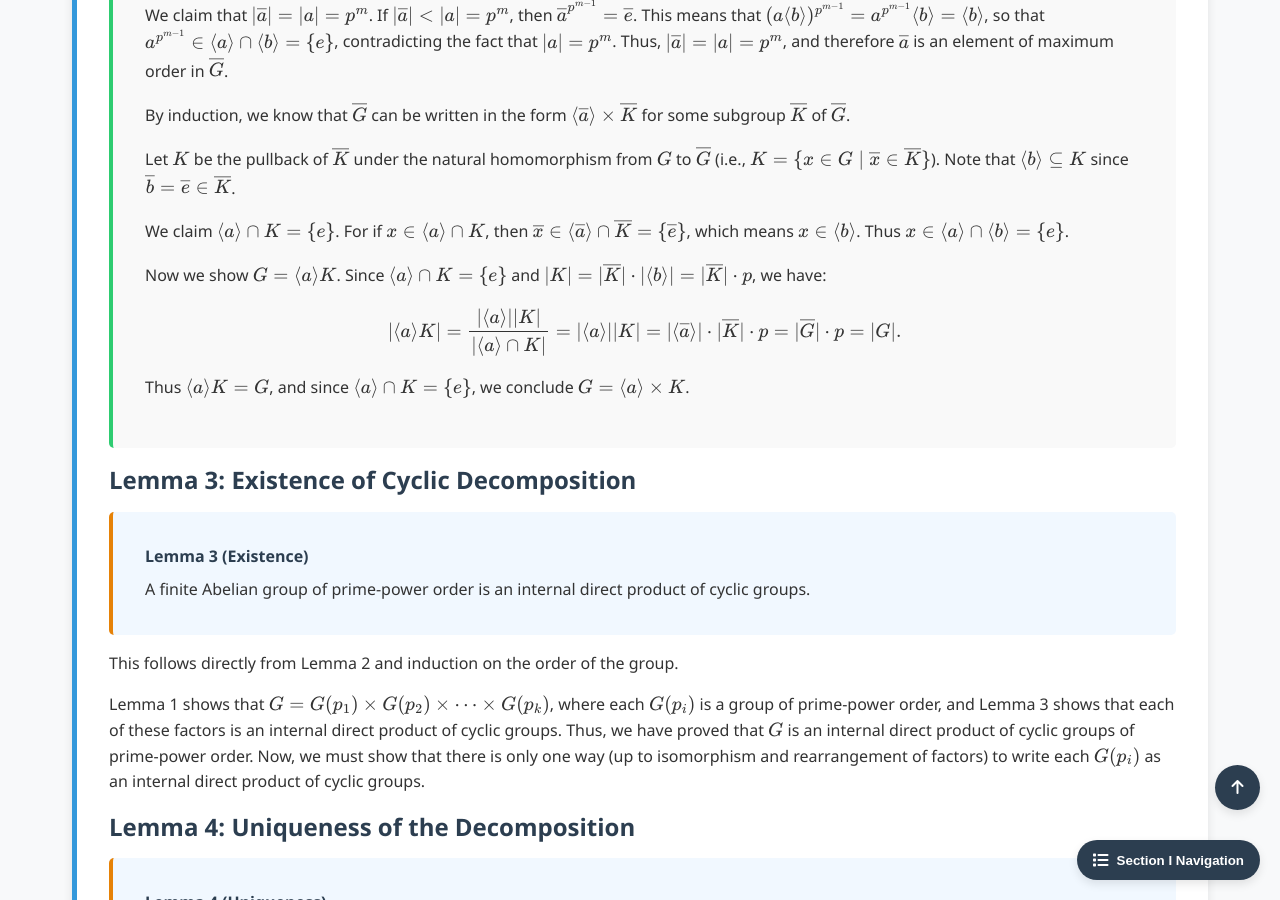
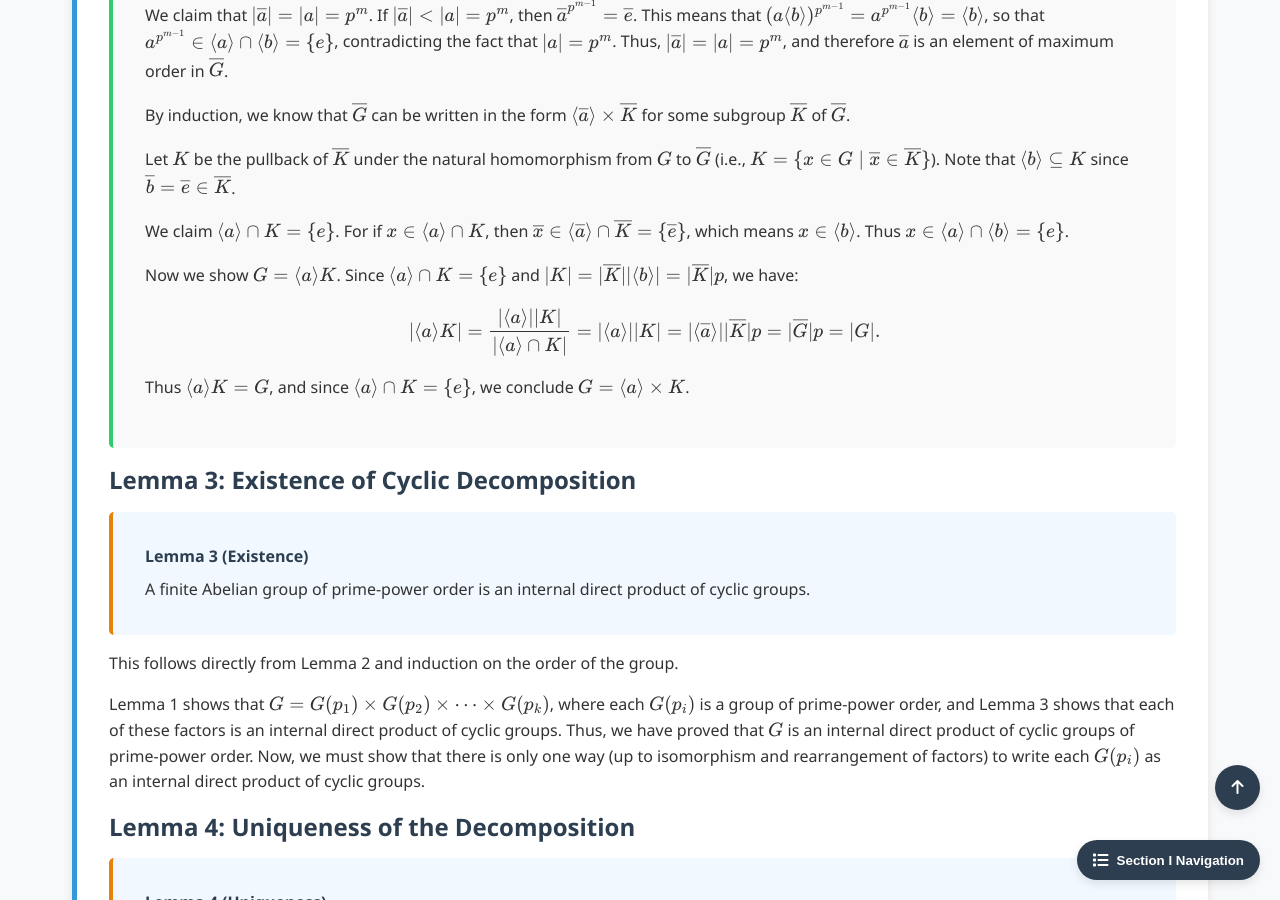
Before and after one commit to Yusukey01/yusukey01.github.io, a Jekyll site: the page built from Mathematics/Linear_algebra/group_classification.html, in a window 1280 px wide and 900 px high, scrolled down 14738 px. Built offline with Jekyll 4.4.1, drawn with Linux system fonts in a browser that asks for light colours.

Commit message:
Section I-18, revised proof for Lemma 2

```diff
--- a/Mathematics/Linear_algebra/group_classification.html
+++ b/Mathematics/Linear_algebra/group_classification.html
@@ -944,10 +944,10 @@ uses_python: false
                     </p>
                     <p>
                         Now we show \(G = \langle a \rangle K\). Since \(\langle a \rangle \cap K = \{e\}\)
-                        and \(|K| = |\overline{K}| \cdot |\langle b \rangle| = |\overline{K}| \cdot p\), we have:
+                        and \(|K| = |\overline{K}|  |\langle b \rangle| = |\overline{K}|  p\), we have:
                         \[
                         |\langle a \rangle K| = \frac{|\langle a \rangle||K|}{|\langle a \rangle \cap K|}
-                        = |\langle a \rangle||K| = |\langle \overline{a} \rangle| \cdot |\overline{K}| \cdot p = |\overline{G}| \cdot p = |G|.
+                        = |\langle a \rangle||K| = |\langle \overline{a} \rangle| |\overline{K}|  p = |\overline{G}|  p = |G|.
                         \]
                         Thus \(\langle a \rangle K = G\), and since \(\langle a \rangle \cap K = \{e\}\), we conclude
                         \(G = \langle a \rangle \times K\).
```
